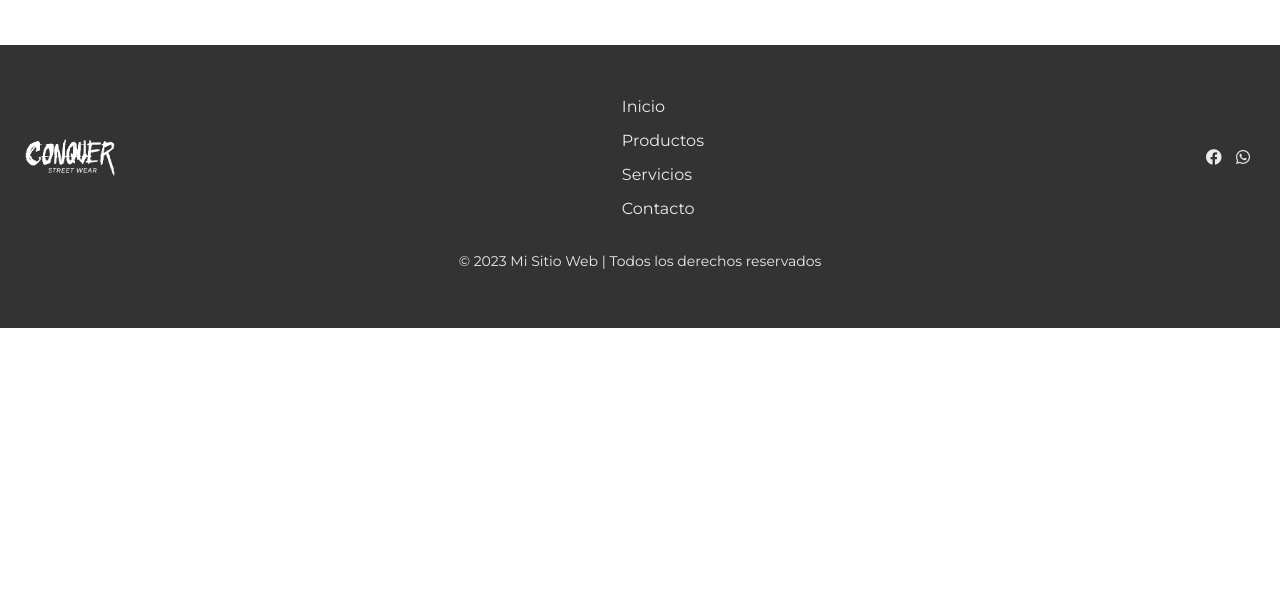
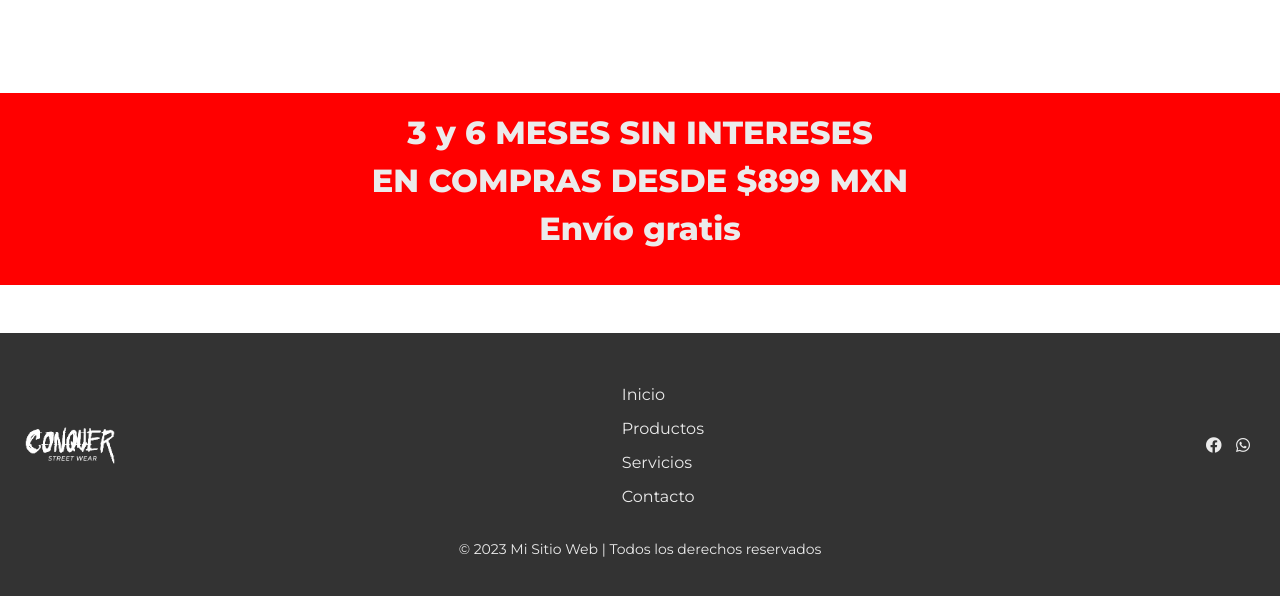
Before and after one commit to Styrisvolurin90/MiRepo, a plain HTML site: page index.html in a window 1280 px wide. Shown: the part 1478-2074 px from the top of the page. Before the commit the page ends 1806 px from the top, so only its background shows below. Drawn offline with nearby package versions, Linux system fonts and the light colour scheme.

Commit message:
Agrego div en index para promociones

```diff
--- a/css/index.css
+++ b/css/index.css
@@ -37,6 +37,17 @@ h1{
     color: #333;
 }
 
+#descuento {
+    background-color: red;
+    color: #ebebeb;
+    text-align: center;
+    font-size: 2rem;
+    padding-top: 1rem;
+    padding-bottom: 1rem;
+    margin-top: 3rem;
+    margin-bottom: 3rem;
+    font-weight: 800;
+}
 
 
 /*Footer*/
--- a/index.html
+++ b/index.html
@@ -156,6 +156,12 @@
 
     </div>
 
+    <div id="descuento" class="col-12">
+        <p>
+            3 y 6 MESES SIN INTERESES <br> EN COMPRAS DESDE $899 MXN <br> Envío gratis
+        </p>
+    </div>
+
     <!-- Footer -->
     <footer>
         <div class="footer-content">
```
